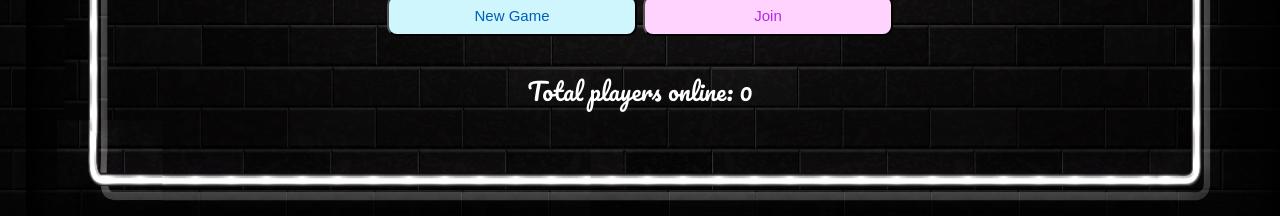
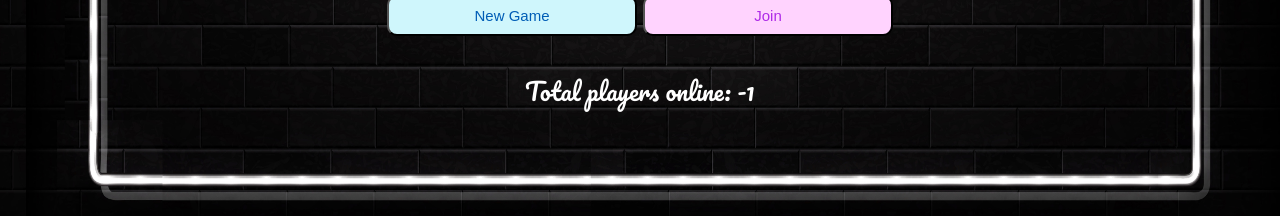
Before and after one commit to pearlhamilton/Quizzical, a React app in the folder react-client/: page / in a window 1280 px wide. Shown: the part 540-756 px from the top of the page. Built offline with nearby package versions, Linux system fonts and the light colour scheme; no server answers.

Commit message:
replace -1

```diff
--- a/react-client/src/pages/Welcome/index.js
+++ b/react-client/src/pages/Welcome/index.js
@@ -193,7 +193,7 @@ const Welcome = () => {
         <p>
             {playerCount - 1 === 0
                 ? "No Players Online"
-                : `Total players online: ${playerCount}`}
+                : `Total players online: ${playerCount -1}`}
         </p>
         {/* create conditional error state showing */}
         </div>
```
